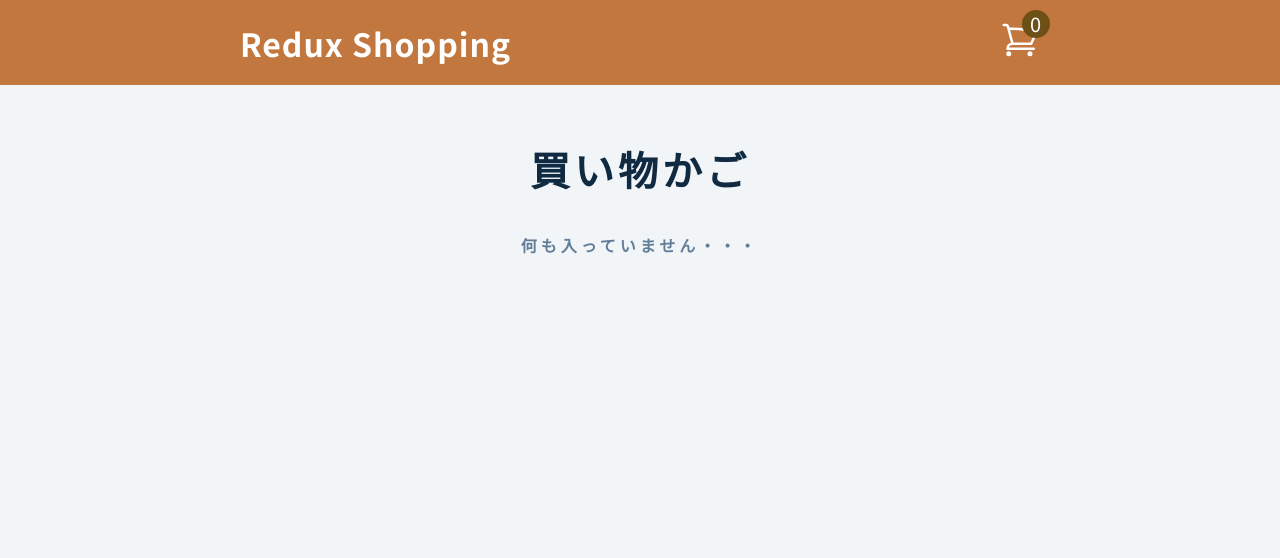
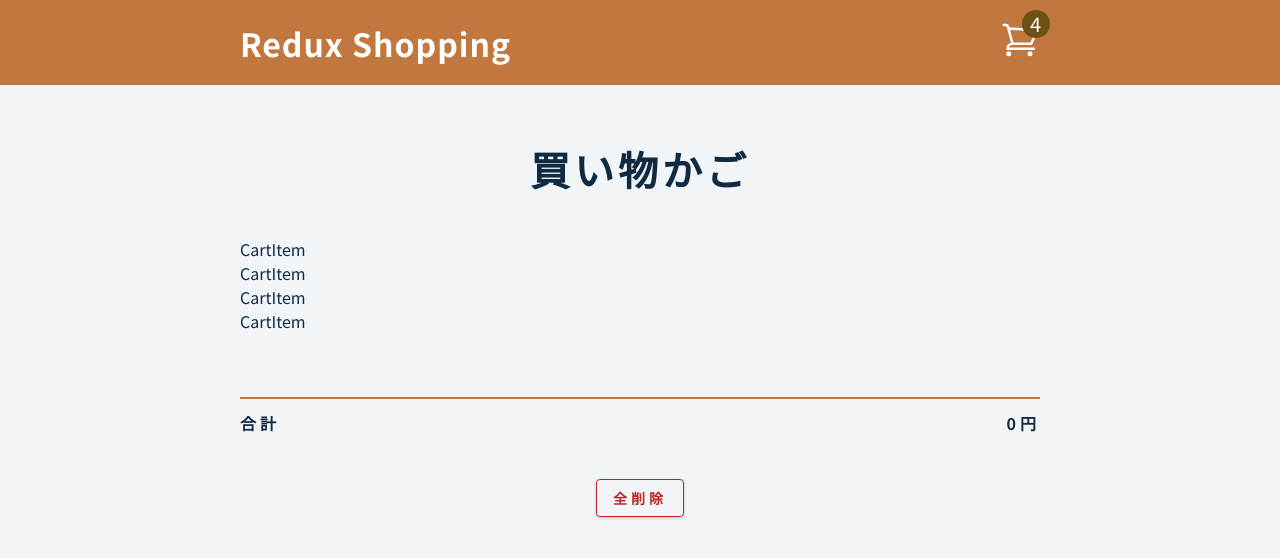
Before and after one commit to budou114/redux-shoppingcart-app, a React (Create React App) app: page / in a window 1280 px wide. Shown: the top 558 px of the page. Built offline with nearby package versions, Linux system fonts and the light colour scheme.

Commit message:
27. 買い物かごの中身を出力するコンテナを作成しよう：その２

```diff
--- a/src/components/CartContainer.js
+++ b/src/components/CartContainer.js
@@ -1,7 +1,8 @@
 import { useSelector } from "react-redux";
+import CartItem from "./CartItem";
 
 const CartContainer = () => {
-  const { amount } = useSelector((state) => state.cart);
+  const { amount, cartItems, total } = useSelector((state) => state.cart);
 
   if (amount < 1) {
     return (
@@ -13,6 +14,28 @@ const CartContainer = () => {
       </section>
     );
   };
+
+  return (
+    <section className="cart">
+      <header>
+        <h2>買い物かご</h2>
+      </header>
+      <div>
+        {cartItems.map((item) => {
+          return <CartItem key={item.id}/>;
+        })}
+      </div>
+      <footer>
+        <hr />
+        <div className="cart-total">
+          <h4>
+            合計 <span>{total}円</span>
+          </h4>
+        </div>
+        <button className="btn clear-btn">全削除</button>
+      </footer>
+    </section>
+  );
 };
 
 export default CartContainer
--- /dev/null
+++ b/src/components/CartItem.js
@@ -0,0 +1,9 @@
+import React from 'react'
+
+const CartItem = () => {
+  return (
+    <div>CartItem</div>
+  )
+}
+
+export default CartItem
--- a/src/features/cart/CartSlice.js
+++ b/src/features/cart/CartSlice.js
@@ -4,7 +4,7 @@ import cartItems from '../../cartItems';
 // 買い物かごの初期化
 const initialState = {
   cartItems: cartItems,
-  amount: 0,
+  amount: 4,
   total: 0,
 };
 
```
